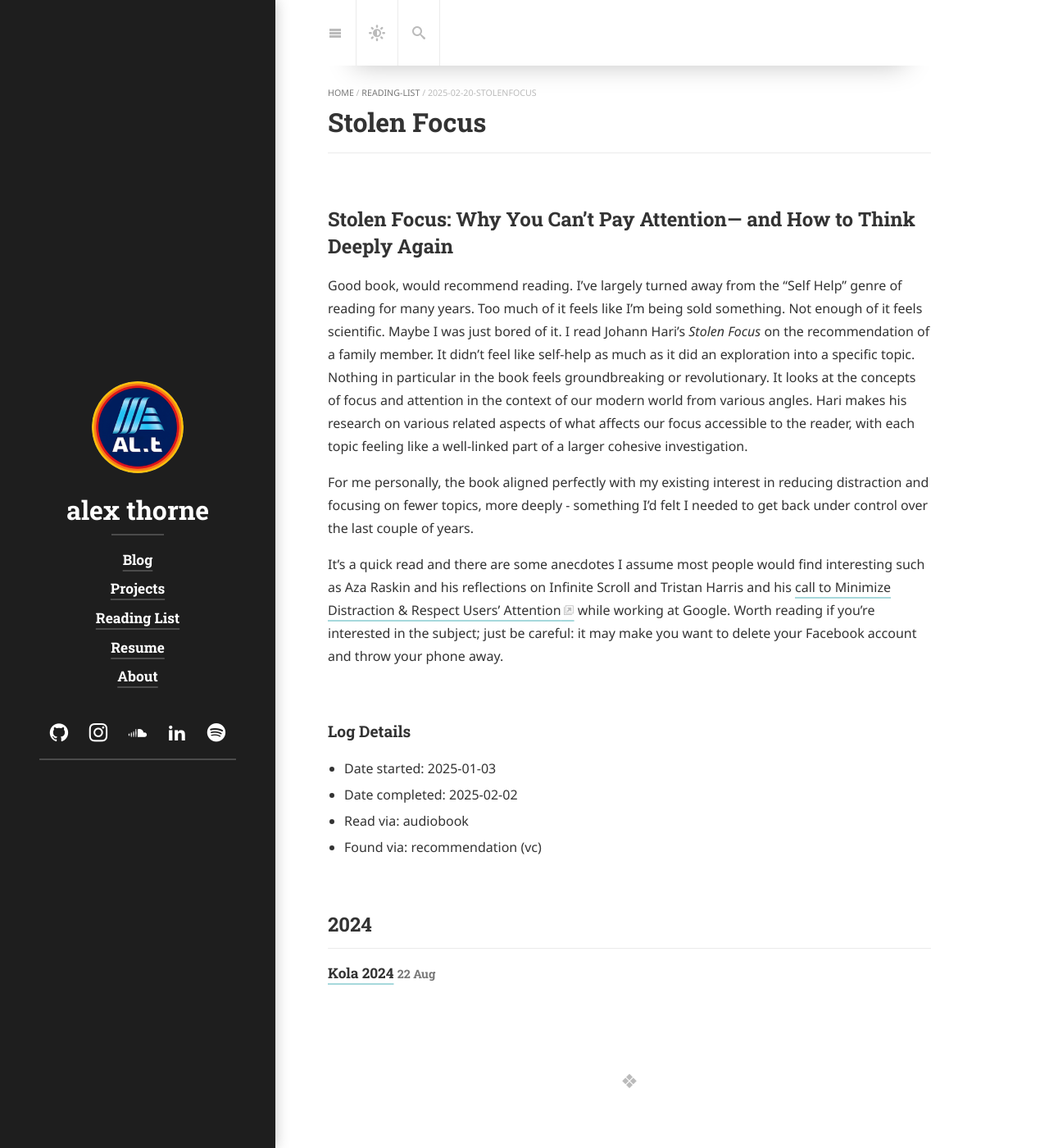
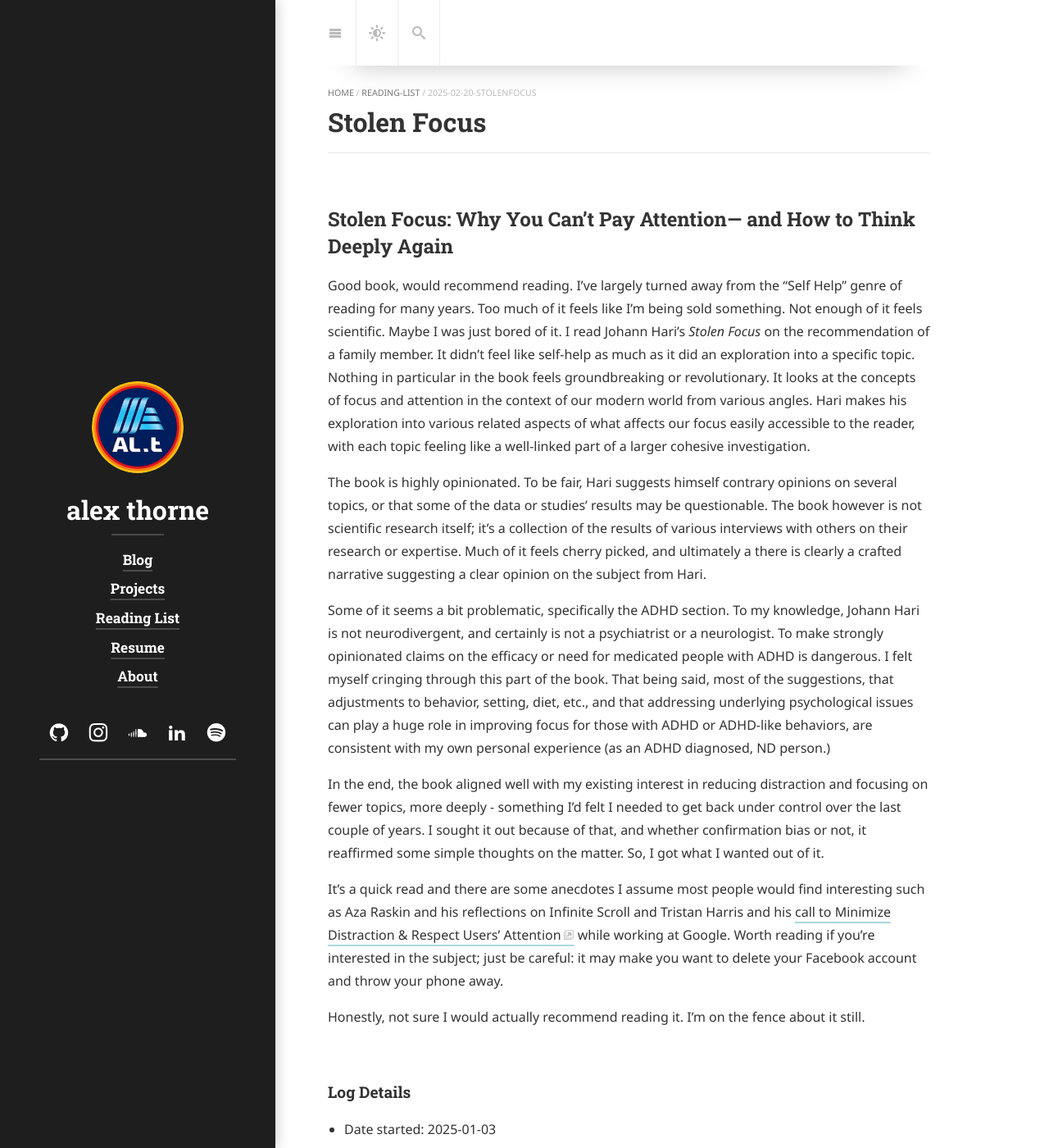
Before and after one commit to alex-thorne/blog, a Jekyll site: the page built from _reading-list/2025-02-20-stolenfocus.md, in a window 1280 px wide and 1400 px high. Shown: the whole window at 82% size. Built offline with Jekyll 4.4.1, drawn with Linux system fonts in a browser that asks for light colours; cached includes are drawn as plain includes; nearby versions of some CDN libraries; some web fonts are replaced; library files that are not in the unit come from our copies.

Commit message:
Retrospective edits

```diff
--- a/_reading-list/2025-02-20-stolenfocus.md
+++ b/_reading-list/2025-02-20-stolenfocus.md
@@ -22,11 +22,17 @@ tags: [reading-list]
 
 ## Stolen Focus: Why You Can't Pay Attention— and How to Think Deeply Again
 
-Good book, would recommend reading. I've largely turned away from the "Self Help" genre of reading for many years. Too much of it feels like I'm being sold something. Not enough of it feels scientific. Maybe I was just bored of it. I read Johann Hari's _Stolen Focus_ on the recommendation of a family member. It didn't feel like self-help as much as it did an exploration into a specific topic. Nothing in particular in the book feels groundbreaking or revolutionary. It looks at the concepts of focus and attention in the context of our modern world from various angles. Hari makes his research on various related aspects of what affects our focus accessible to the reader, with each topic feeling like a well-linked part of a larger cohesive investigation.
+Good book, would recommend reading. I've largely turned away from the "Self Help" genre of reading for many years. Too much of it feels like I'm being sold something. Not enough of it feels scientific. Maybe I was just bored of it. I read Johann Hari's _Stolen Focus_ on the recommendation of a family member. It didn't feel like self-help as much as it did an exploration into a specific topic. Nothing in particular in the book feels groundbreaking or revolutionary. It looks at the concepts of focus and attention in the context of our modern world from various angles. Hari makes his exploration into various related aspects of what affects our focus easily accessible to the reader, with each topic feeling like a well-linked part of a larger cohesive investigation.
 
-For me personally, the book aligned perfectly with my existing interest in reducing distraction and focusing on fewer topics, more deeply - something I'd felt I needed to get back under control over the last couple of years.
+The book is highly opinionated. To be fair, Hari suggests himself contrary opinions on several topics, or that some of the data or studies' results may be questionable. The book however is not scientific research itself; it's a collection of the results of various interviews with others on their research or expertise. Much of it feels cherry picked, and ultimately a there is clearly a crafted narrative suggesting a clear opinion on the subject from Hari.
+
+Some of it seems a bit problematic, specifically the ADHD section. To my knowledge, Johann Hari is not neurodivergent, and certainly is not a psychiatrist or a neurologist. To make strongly opinionated claims on the efficacy or need for medicated people with ADHD is dangerous. I felt myself cringing through this part of the book. That being said, most of the suggestions, that adjustments to behavior, setting, diet, etc., and that addressing underlying psychological issues can play a huge role in improving focus for those with ADHD or ADHD-like behaviors, are consistent with my own personal experience (as an ADHD diagnosed, ND person.)
+
+In the end, the book aligned well with my existing interest in reducing distraction and focusing on fewer topics, more deeply - something I'd felt I needed to get back under control over the last couple of years. I sought it out because of that, and whether confirmation bias or not, it reaffirmed some simple thoughts on the matter. So, I got what I wanted out of it.
 
 It's a quick read and there are some anecdotes I assume most people would find interesting such as Aza Raskin and his reflections on Infinite Scroll and Tristan Harris and his [call to Minimize Distraction & Respect Users’ Attention](https://archive.org/details/378841682-a-call-to-minimize-distraction-respect-users-attention-by-tristan-harris) while working at Google. Worth reading if you're interested in the subject; just be careful: it may make you want to delete your Facebook account and throw your phone away.
+
+Honestly, not sure I would actually recommend reading it. I'm on the fence about it still.
 
 ### Log Details
 
```
